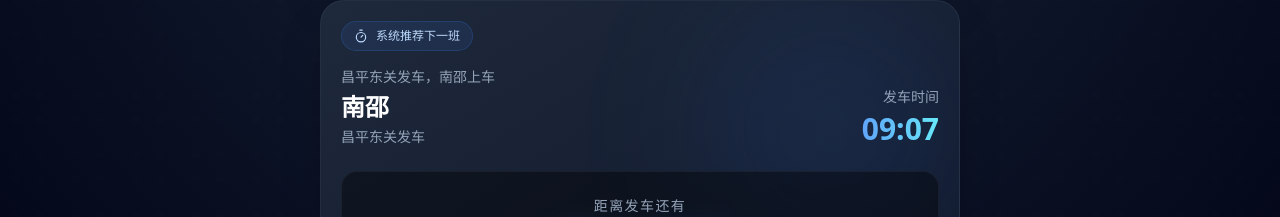
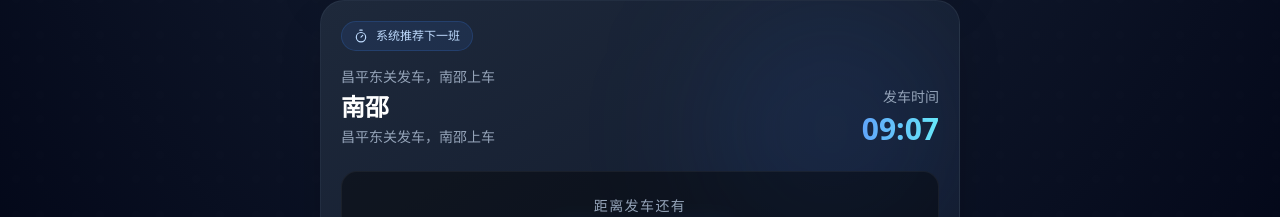
Before and after one commit to delete222/subway, a React (Vite) app: page /#/ in a window 1280 px wide. Shown: the part 461-678 px from the top of the page. Built offline with nearby package versions, Linux system fonts and the light colour scheme.

Commit message:
Fix selected morning train details

```diff
--- a/src/pages/SubwaySchedule.tsx
+++ b/src/pages/SubwaySchedule.tsx
@@ -31,6 +31,7 @@ interface SubwayTrain {
   minute: number;
   minutesLeft: number;
   isPreferred: boolean;
+  isDongguanDeparture: boolean;
   isFilteredShortTurn: boolean;
   status: string;
 }
@@ -224,7 +225,7 @@ function skipsNanShao(entry: SubwayEntry) {
 
 function getTrainDetail(train: SubwayTrain, direction: DirectionKey) {
   if (direction === 'morning') {
-    return train.isPreferred ? '昌平东关发车' : `开往 ${train.destination.replace('站', '')}`;
+    return train.isDongguanDeparture ? '昌平东关发车，南邵上车' : `开往 ${train.destination.replace('站', '')}`;
   }
   return `开往 ${train.destination.replace('站', '')}`;
 }
@@ -248,8 +249,9 @@ function buildTrains(dataset: SubwayDataset | undefined, now: Date, direction: D
       const minutesLeft = Math.floor((trainTime.getTime() - now.getTime()) / 1000 / 60);
       if (minutesLeft < -10) return;
 
+      const isDongguanDepartureTrain = direction === 'morning' && isDongguanDeparture(entry);
       const isFilteredShortTurn = direction === 'morning' ? skipsNanShao(entry) || !canReachOffice(entry.terminus) : !canReachHome(entry.terminus);
-      const isPreferred = direction === 'morning' ? isDongguanDeparture(entry) : !isFilteredShortTurn;
+      const isPreferred = direction === 'morning' ? isDongguanDepartureTrain : !isFilteredShortTurn;
 
       trains.push({
         station: dataset.station,
@@ -261,6 +263,7 @@ function buildTrains(dataset: SubwayDataset | undefined, now: Date, direction: D
         minute: entry.minute,
         minutesLeft,
         isPreferred,
+        isDongguanDeparture: isDongguanDepartureTrain,
         isFilteredShortTurn,
         status: getTrainStatus(minutesLeft, direction, isPreferred),
       });
@@ -472,7 +475,7 @@ export default function SubwaySchedule() {
                           <div className="relative z-10 mt-3 flex items-end justify-between gap-2">
                             <div className="min-w-0">
                               <div className={`truncate text-sm font-semibold ${train.isPreferred ? 'text-emerald-100' : 'text-slate-400'}`}>
-                                {direction === 'morning' && train.isPreferred ? '南邵上车' : train.destination.replace('站', '')}
+                                {direction === 'morning' && train.isDongguanDeparture ? '南邵上车' : train.destination.replace('站', '')}
                               </div>
                               <div className={`mt-0.5 truncate text-[10px] ${train.isPreferred ? 'text-emerald-200/70' : 'text-slate-600'}`}>
                                 {train.status || '普通班次'}
```
